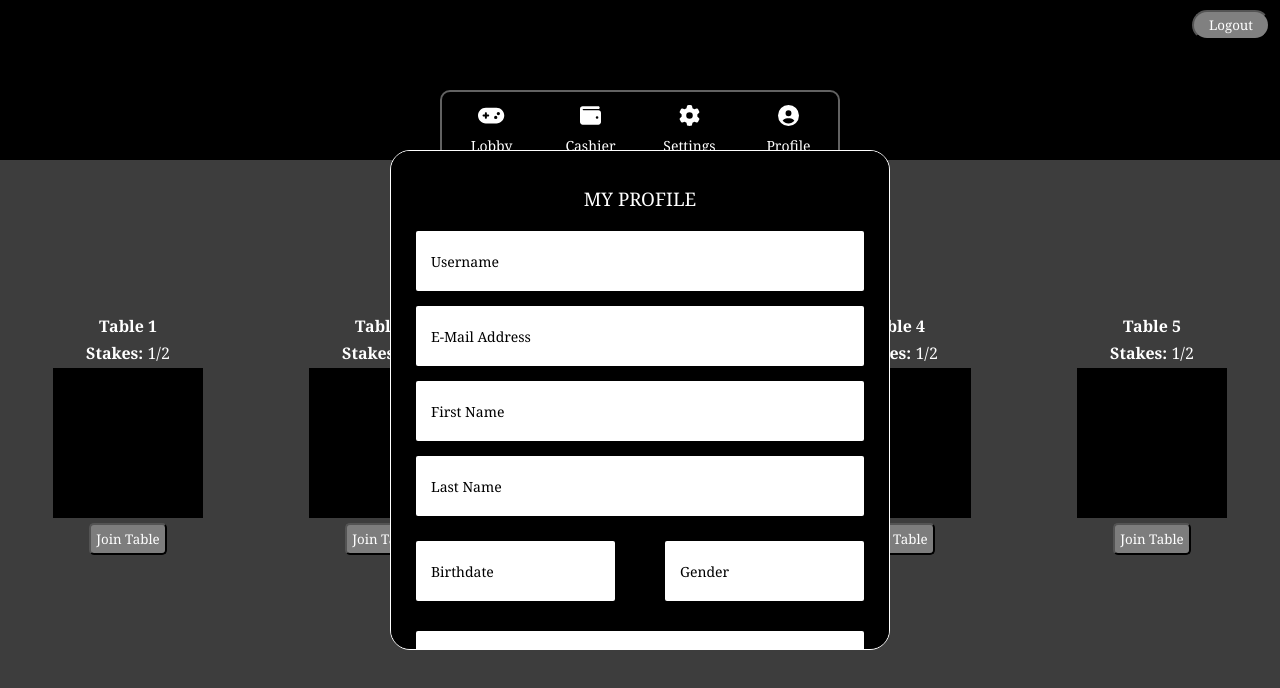
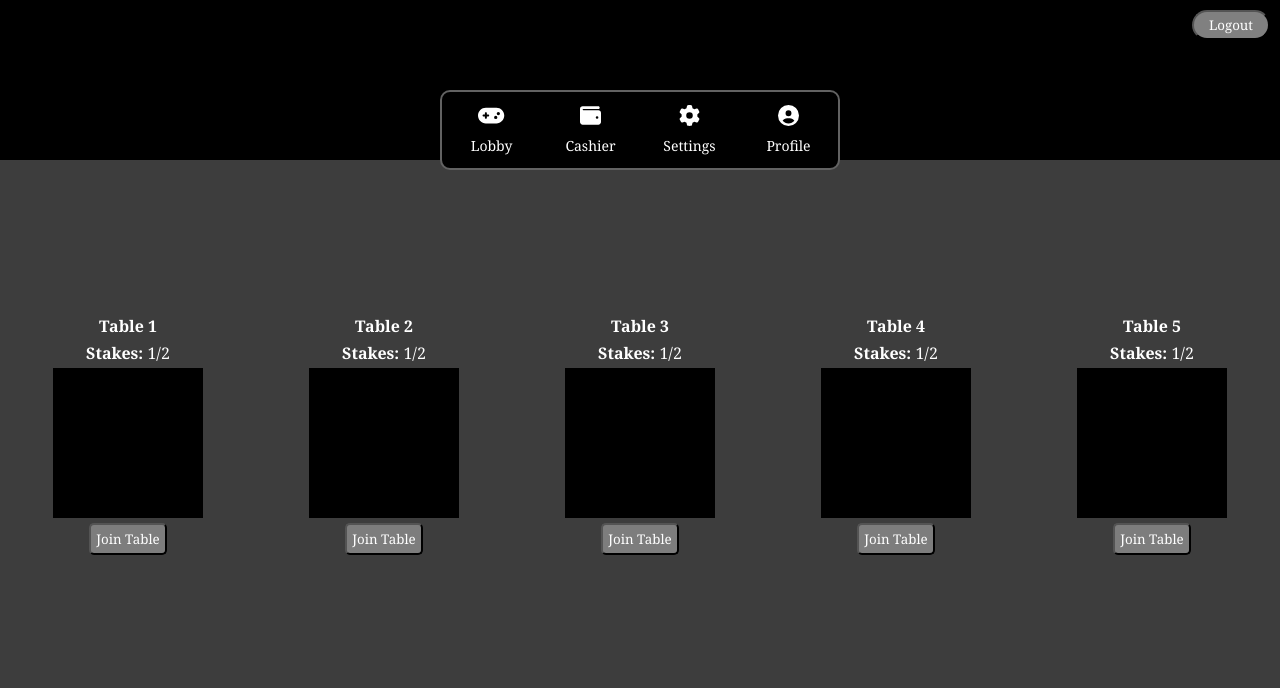
Before and after one commit to lavell119/pong_react, a React (Create React App) app in the folder frontend/: page / in a window 1280 px wide. Shown: the top 688 px of the page. Built offline with nearby package versions, Linux system fonts and the light colour scheme; no server answers.

Commit message:
added profilePopupDisplay state inside Lobby.js

```diff
--- a/frontend/src/components/Lobby.js
+++ b/frontend/src/components/Lobby.js
@@ -1,15 +1,16 @@
 import React from 'react'
+import { useState } from 'react'
 import { FontAwesomeIcon } from '@fortawesome/react-fontawesome'
 import { faGamepad, faWallet, faGear, faCircleUser } from '@fortawesome/free-solid-svg-icons'
 import { useSelector } from 'react-redux'
 import ProfilePopup from './popups/ProfilePopup'
-
 
 import LobbyTables from './LobbyTables'
 
 export default function Lobby() {
   const test = useSelector(state=>state.test)
   console.log(test)
+  const [profilePopupDisplay, setProfilePopupDisplay] = useState(false)
   return (
     <div className="lobby">
         <div className="lobby_header">
@@ -20,11 +21,11 @@ export default function Lobby() {
                 <div className="lobby_menu_item"><FontAwesomeIcon icon={faGamepad} size="xl" style={{color: "#ffffff",}} />Lobby</div>
                 <div className="lobby_menu_item"><FontAwesomeIcon icon={faWallet} size="xl" style={{color: "#ffffff",}} />Cashier</div>
                 <div className="lobby_menu_item"><FontAwesomeIcon icon={faGear} size="xl" style={{color: "#ffffff",}} />Settings</div>
-                <div className="lobby_menu_item"><FontAwesomeIcon icon={faCircleUser} size="xl" style={{color: "#ffffff",}} />Profile</div>
+                <div className="lobby_menu_item" onClick={()=>setProfilePopupDisplay(true)}><FontAwesomeIcon icon={faCircleUser} size="xl" style={{color: "#ffffff",}} />Profile</div>
 
             </div>
         </div>
-        <ProfilePopup />
+        {profilePopupDisplay && <ProfilePopup />}
         <div className="lobby_content">
             <LobbyTables />
         </div>
```
